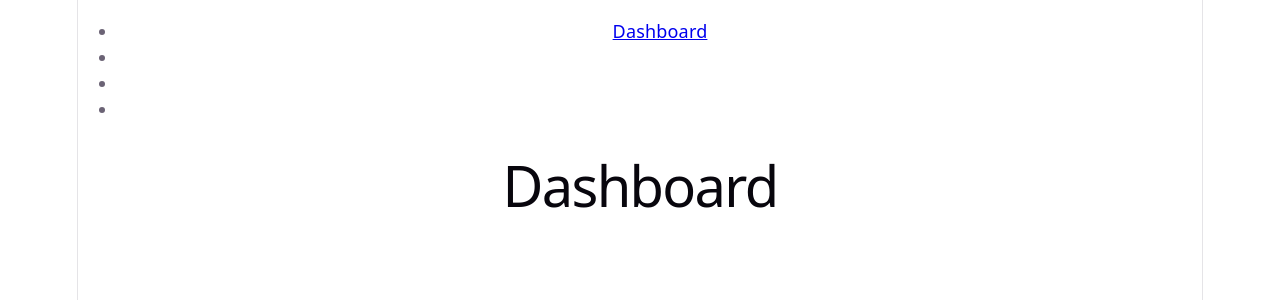
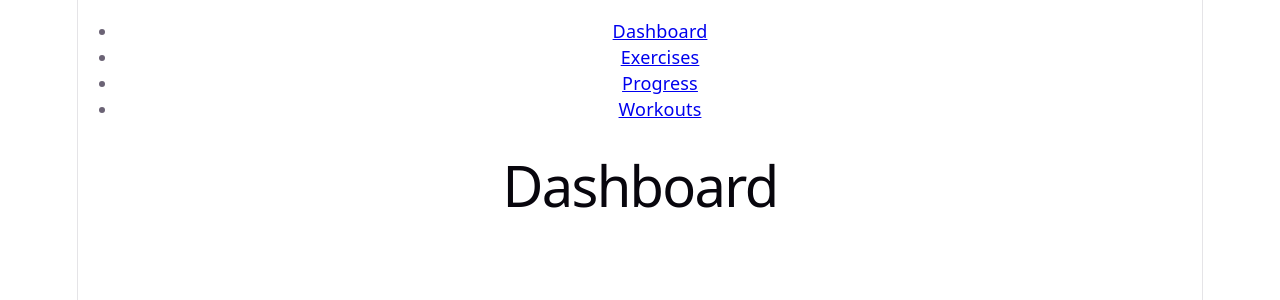
Before and after one commit to Tarantil/fittrack, a React (Vite) app: page / in a window 1280 px wide. Shown: the top 300 px of the page. Built offline with nearby package versions, Linux system fonts and the light colour scheme.

Commit message:
Added items to the navigation

```diff
--- a/src/components/MainNavigation.tsx
+++ b/src/components/MainNavigation.tsx
@@ -5,9 +5,9 @@ export default function MainNavigation(){
         <header>
             <ul>
                 <li><NavLink to="/" className={({isActive})=>isActive?'active':undefined}>Dashboard</NavLink></li>
-                <li><NavLink to="/exercises" className={({isActive})=>isActive?'active':undefined}></NavLink></li>
-                <li><NavLink to="/progress" className={({isActive})=>isActive?'active':undefined}></NavLink></li>
-                <li><NavLink to="/workouts" className={({isActive})=>isActive?'active':undefined}></NavLink></li>
+                <li><NavLink to="/exercises" className={({isActive})=>isActive?'active':undefined}>Exercises</NavLink></li>
+                <li><NavLink to="/progress" className={({isActive})=>isActive?'active':undefined}>Progress</NavLink></li>
+                <li><NavLink to="/workouts" className={({isActive})=>isActive?'active':undefined}>Workouts</NavLink></li>
             </ul>
         </header>
     );
```
